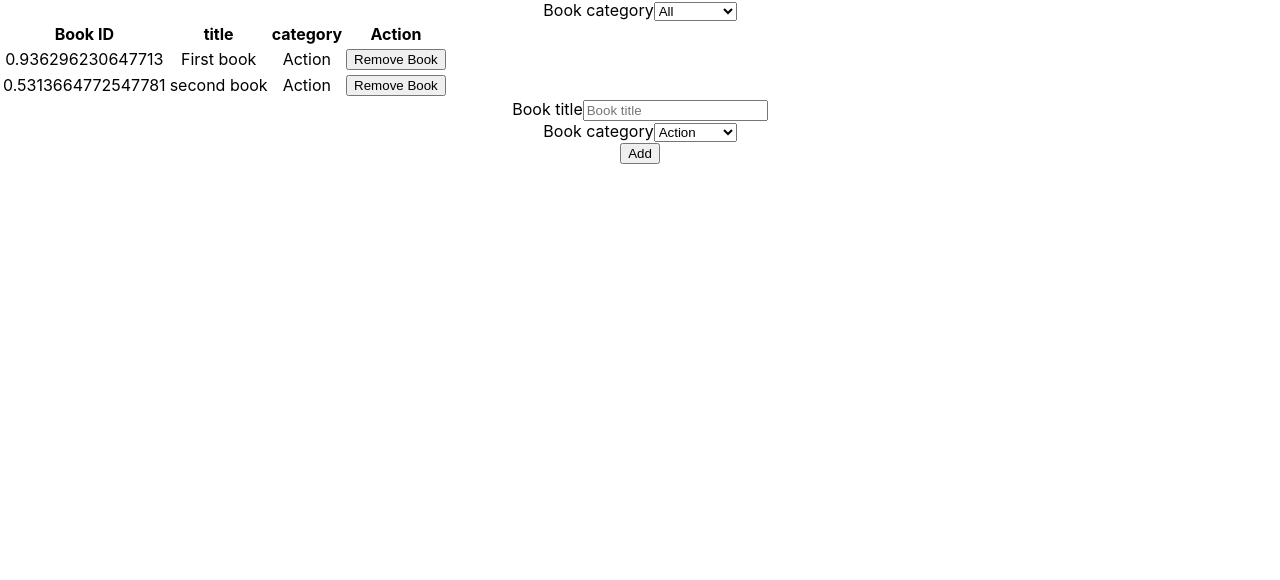
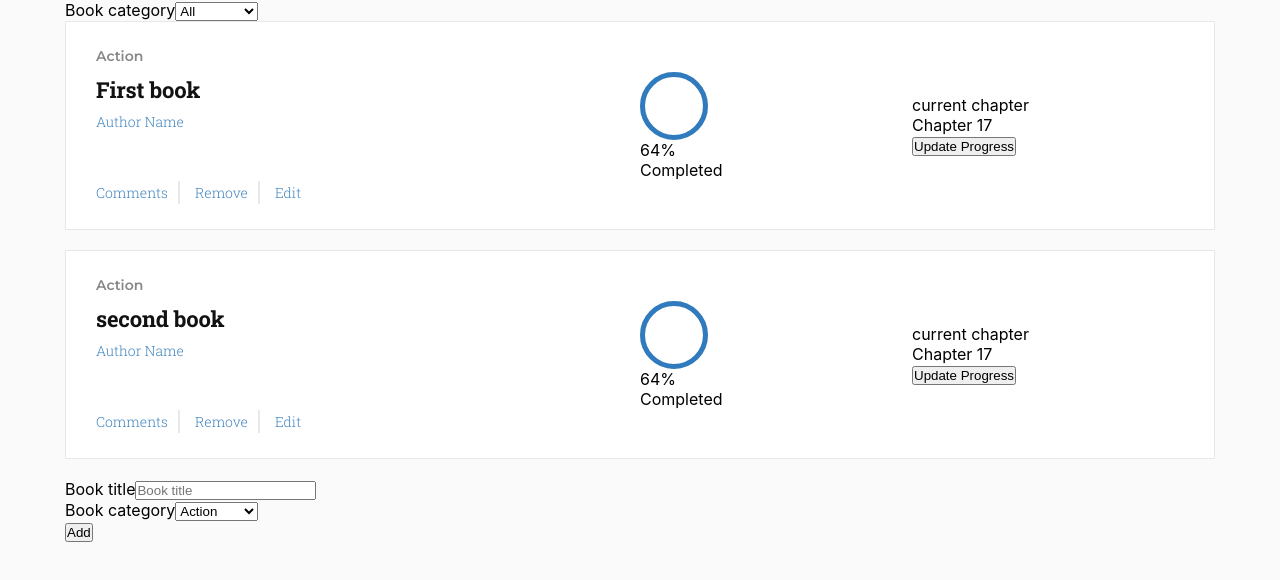
Before and after one commit to dipbazz/bookstore-cms, a React (Create React App) app: page / in a window 1280 px wide. Shown: the top 580 px of the page. Built offline with nearby package versions, Linux system fonts and the light colour scheme.

Commit message:
Add style file for book component
used card as a single book container and styled the left
section of card

```diff
--- a/src/App.css
+++ /dev/null
@@ -1,3 +0,0 @@
-.App {
-  text-align: center;
-}
--- a/src/components/App.js
+++ b/src/components/App.js
@@ -1,4 +1,4 @@
-import '../App.css';
+import '../styles/App.css';
 import BookList from '../containers/BookList';
 import BooksForm from '../containers/BooksForm';
 
--- a/src/components/Book.js
+++ b/src/components/Book.js
@@ -1,14 +1,39 @@
 import PropTypes from 'prop-types';
+import '../styles/Book.css';
 
 const Book = ({ book, handleRemoveBook }) => (
-  <tr>
-    <td>{book.id}</td>
-    <td>{book.title}</td>
-    <td>{book.category}</td>
-    <td>
-      <button type="button" onClick={handleRemoveBook}>Remove Book</button>
-    </td>
-  </tr>
+  <div className="card">
+    <div className="card__left">
+      <div className="card__category">{book.category}</div>
+      <h2 className="card__title">{book.title}</h2>
+      <div className="card__author">Author name</div>
+      <ul className="list list--inline">
+        <li className="list__item">
+          <button className="card__link" type="button">Comments</button>
+        </li>
+        <li className="list__item">
+          <button className="card__link" type="button" onClick={handleRemoveBook}>Remove</button>
+        </li>
+        <li className="list__item">
+          <button className="card__link" type="button">Edit</button>
+        </li>
+      </ul>
+    </div>
+
+    <div className="card__mid">
+      <div className="progress_bar" />
+      <div>
+        <div>64%</div>
+        <div>Completed</div>
+      </div>
+    </div>
+
+    <div className="card__right">
+      <div>current chapter</div>
+      <div>Chapter 17</div>
+      <button type="button">Update Progress</button>
+    </div>
+  </div>
 );
 
 Book.propTypes = {
--- a/src/containers/BookList.js
+++ b/src/containers/BookList.js
@@ -21,16 +21,7 @@ class BookList extends React.Component {
     return (
       <>
         <CategoryFilter handleFilterChange={(e) => this.handleFilterChange(e)} />
-        <table>
-          <thead>
-            <tr>
-              <th>Book ID</th>
-              <th>title</th>
-              <th>category</th>
-              <th>Action</th>
-            </tr>
-          </thead>
-          <tbody>
+        <div>
           {
           books.filter((book) => book.category === filter || filter === 'All').map((book) => (
             <Book
@@ -40,8 +31,7 @@ class BookList extends React.Component {
             />
           ))
         }
-          </tbody>
-        </table>
+        </div>
       </>
     );
   }
--- a/src/index.css
+++ b/src/index.css
@@ -1,3 +1,11 @@
+@import url('https://fonts.googleapis.com/css2?family=Montserrat:wght@300;600&family=Roboto+Slab:wght@300;700&display=swap');
+
+* {
+  margin: 0;
+  padding: 0;
+  box-sizing: border-box;
+}
+
 body {
   margin: 0;
   font-family:
@@ -14,6 +22,7 @@ body {
     sans-serif;
   -webkit-font-smoothing: antialiased;
   -moz-osx-font-smoothing: grayscale;
+  background-color: #fafafa;
 }
 
 code {
--- /dev/null
+++ b/src/styles/App.css
@@ -0,0 +1,19 @@
+.App {
+  margin-left: 100px;
+  margin-right: 100px;
+}
+
+@media screen and (min-width: 1200px) {
+  .App {
+    width: 1150px;
+    margin: auto;
+  }
+}
+
+.list {
+  list-style-type: none;
+}
+
+.list--inline .list__item {
+  display: inline-block;
+}
--- /dev/null
+++ b/src/styles/Book.css
@@ -0,0 +1,85 @@
+.card {
+  background-color: #fff;
+  border: 1px solid #e8e8e8;
+  padding: 25px 30px;
+  display: flex;
+  margin-bottom: 20px;
+  align-items: center;
+}
+
+.card__left {
+  flex: 2;
+}
+
+.card__category {
+  font-family: 'Montserrat', sans-serif;
+  font-weight: bold;
+  color: #121212;
+  opacity: 0.5;
+  font-size: 14px;
+}
+
+.card__title {
+  font-family: 'Roboto Slab', serif;
+  font-weight: bold;
+  color: #121212;
+  font-size: 22px;
+  letter-spacing: -0.2px;
+  margin-top: 10px;
+  margin-bottom: 8px;
+}
+
+.card__author {
+  font-family: 'Roboto Slab', serif;
+  font-weight: 300;
+  font-size: 14px;
+  color: #4386bf;
+  text-transform: capitalize;
+}
+
+.card__mid {
+  flex: 1;
+}
+
+.progress_bar {
+  border: 5px solid #e8e8e8;
+  width: 68px;
+  height: 68px;
+  border-radius: 100px;
+  position: relative;
+}
+
+.progress_bar::before {
+  position: absolute;
+  content: "";
+  top: -5px;
+  left: -5px;
+  right: -5px;
+  bottom: -5px;
+  border: 5px solid #307bbe;
+  border-radius: 100px;
+  z-index: 1;
+}
+
+.card__right {
+  flex: 1;
+}
+
+.card .list {
+  margin-top: 50px;
+}
+
+.card__link {
+  border: none;
+  padding: 2px 10px 2px 0;
+  margin-right: 15px;
+  color: #4386bf;
+  background: transparent;
+  font-family: 'Roboto Slab', serif;
+  font-size: 14px;
+  border-right: 2px solid #e8e8e8;
+}
+
+.list__item:last-child .card__link {
+  border: none;
+}
```
Lines whose indentation alone changed are shown as unchanged.
